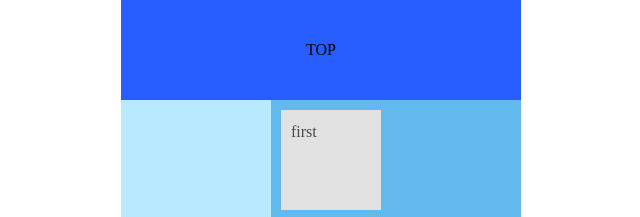
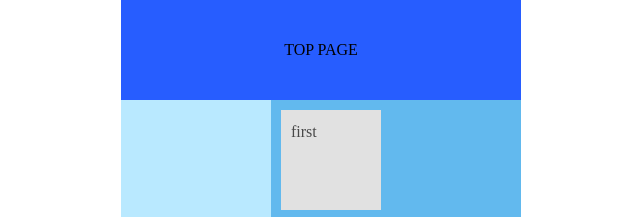
Before and after one commit to haruchi2525/Practice.Basic, a plain HTML site: page 01/index.html in a window 1280 px wide. Shown: the top 217 px of the page, 319-959 px from the left. Drawn offline with Linux system fonts and the light colour scheme.

Commit message:
change header design

```diff
--- a/01/index.html
+++ b/01/index.html
@@ -14,7 +14,7 @@
   <body>
     <div class="wrapper">
       <header class="header">
-        <div class="topText"><p>TOP</p></div>
+        <div class="topText"><p>TOP PAGE</p></div>
       </header>
       <main>
         <div class="container">
```
